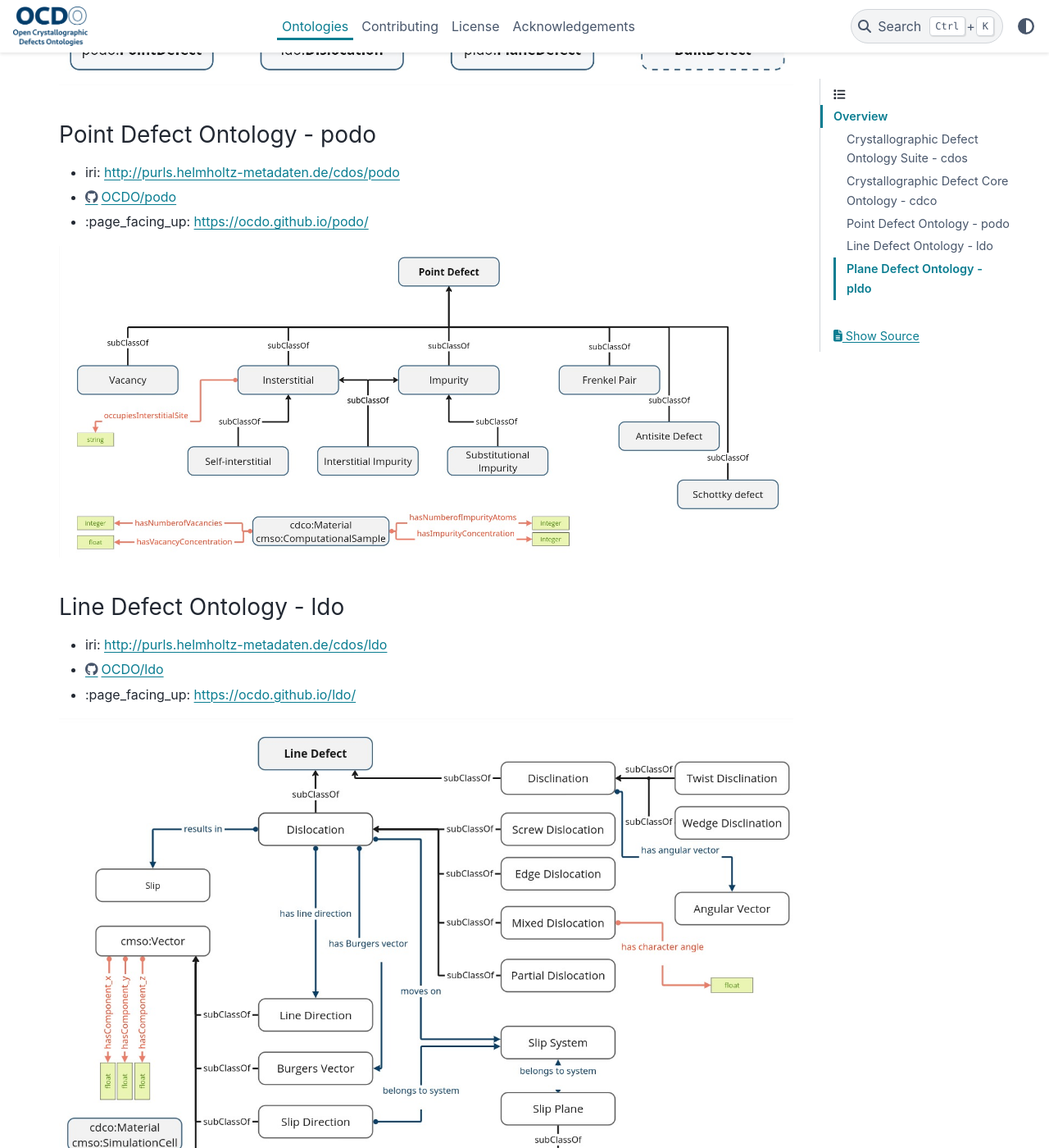
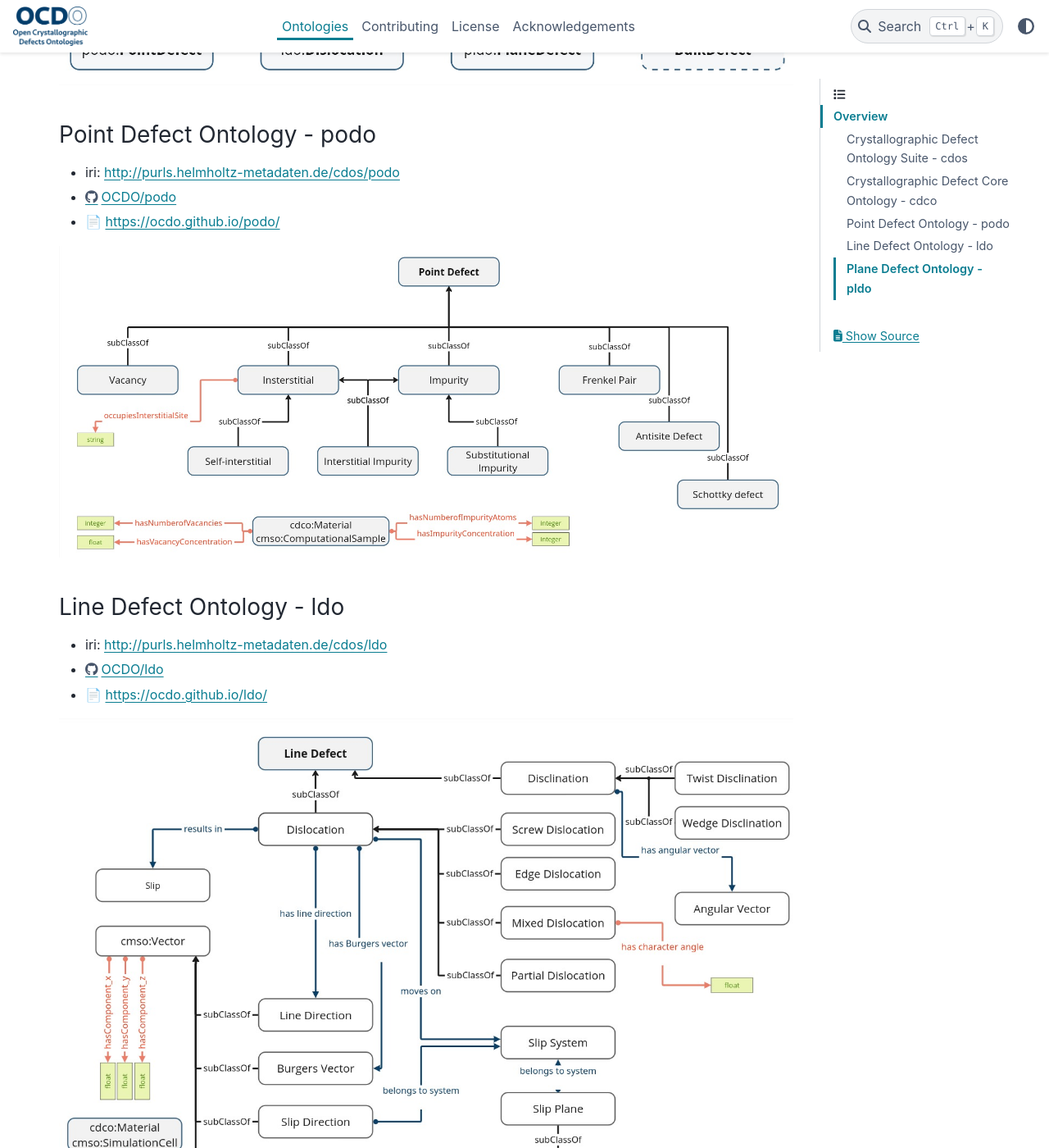
Before and after one commit to OCDO/cdos, a Jupyter Book: the page built from docs/ontologies.md, in a window 1280 px wide and 1400 px high, scrolled down 1251 px. Shown: the whole window at 82% size. Built offline with Jupyter Book 1.0.4 settings and Sphinx 7.4.7 and the PyData theme 0.15.4, drawn with Linux system fonts in a browser that asks for light colours; comment, search, counter and statistics services are not loaded; part of the change alters nothing that is shown.

Commit message:
update ontologies.md

```diff
--- a/docs/ontologies.md
+++ b/docs/ontologies.md
@@ -19,20 +19,20 @@ CDOS contains the ontologies that describe crystallographic defects, following a
 #### Point Defect Ontology - podo
  * iri: http://purls.helmholtz-metadaten.de/cdos/podo
  * https://github.com/OCDO/podo
- * :page_facing_up: https://ocdo.github.io/podo/
+ * 📄 https://ocdo.github.io/podo/
 
  ![Schematic representation of PODO](source/_static/PODO.jpg)
 
 #### Line Defect Ontology - ldo
  * iri: http://purls.helmholtz-metadaten.de/cdos/ldo
  * https://github.com/OCDO/ldo
- * :page_facing_up: https://ocdo.github.io/ldo/
+ * 📄 https://ocdo.github.io/ldo/
 
  ![Schematic representation of LDO](source/_static/LDO.jpg)
 
 #### Plane Defect Ontology - pldo
  * iri: http://purls.helmholtz-metadaten.de/cdos/pldo
  * https://github.com/OCDO/pldo
- * :page_facing_up: https://ocdo.github.io/pldo/
+ * 📄 https://ocdo.github.io/pldo/
 
  ![Schematic representation of PLDO](source/_static/PLDO.jpg)
```
